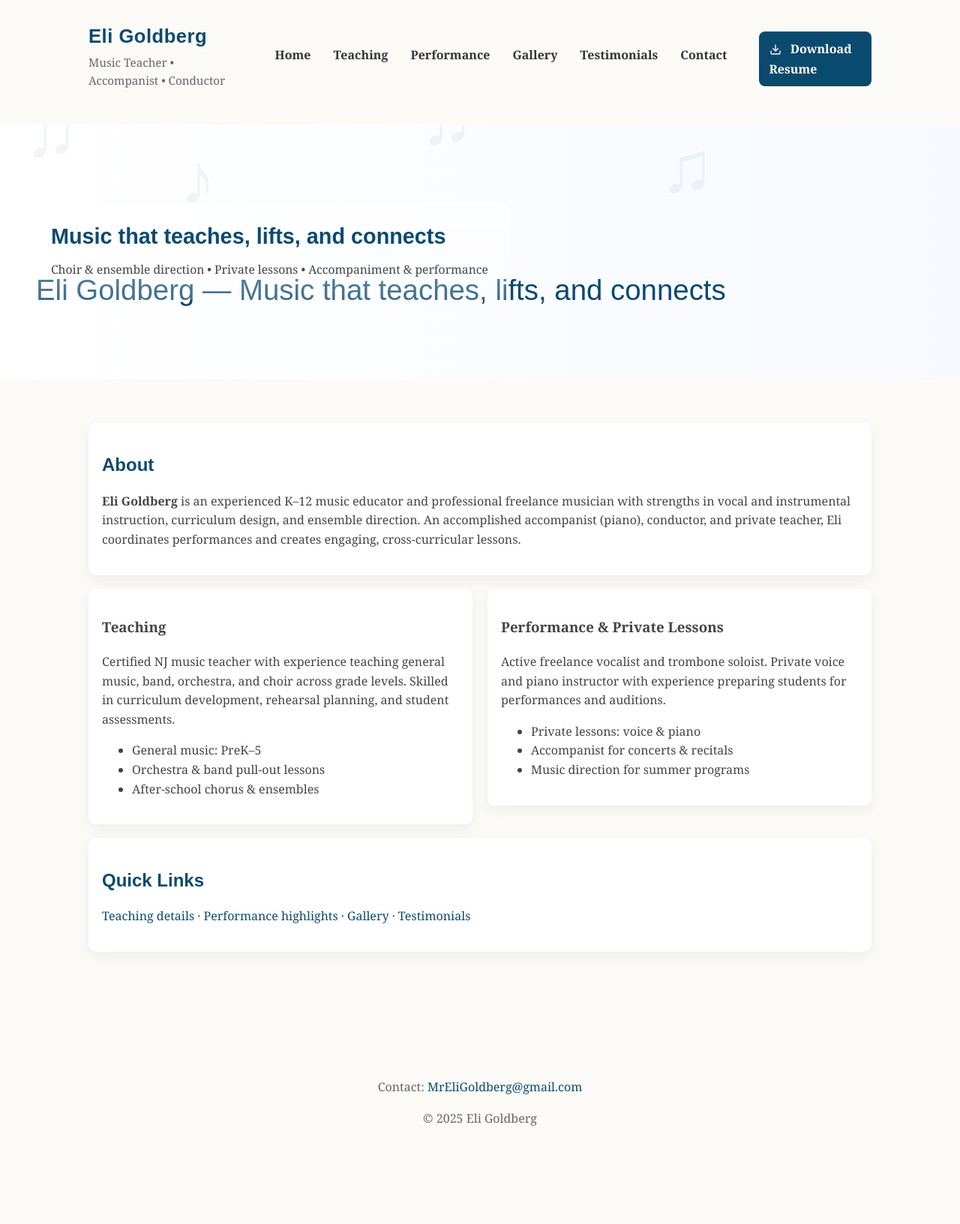
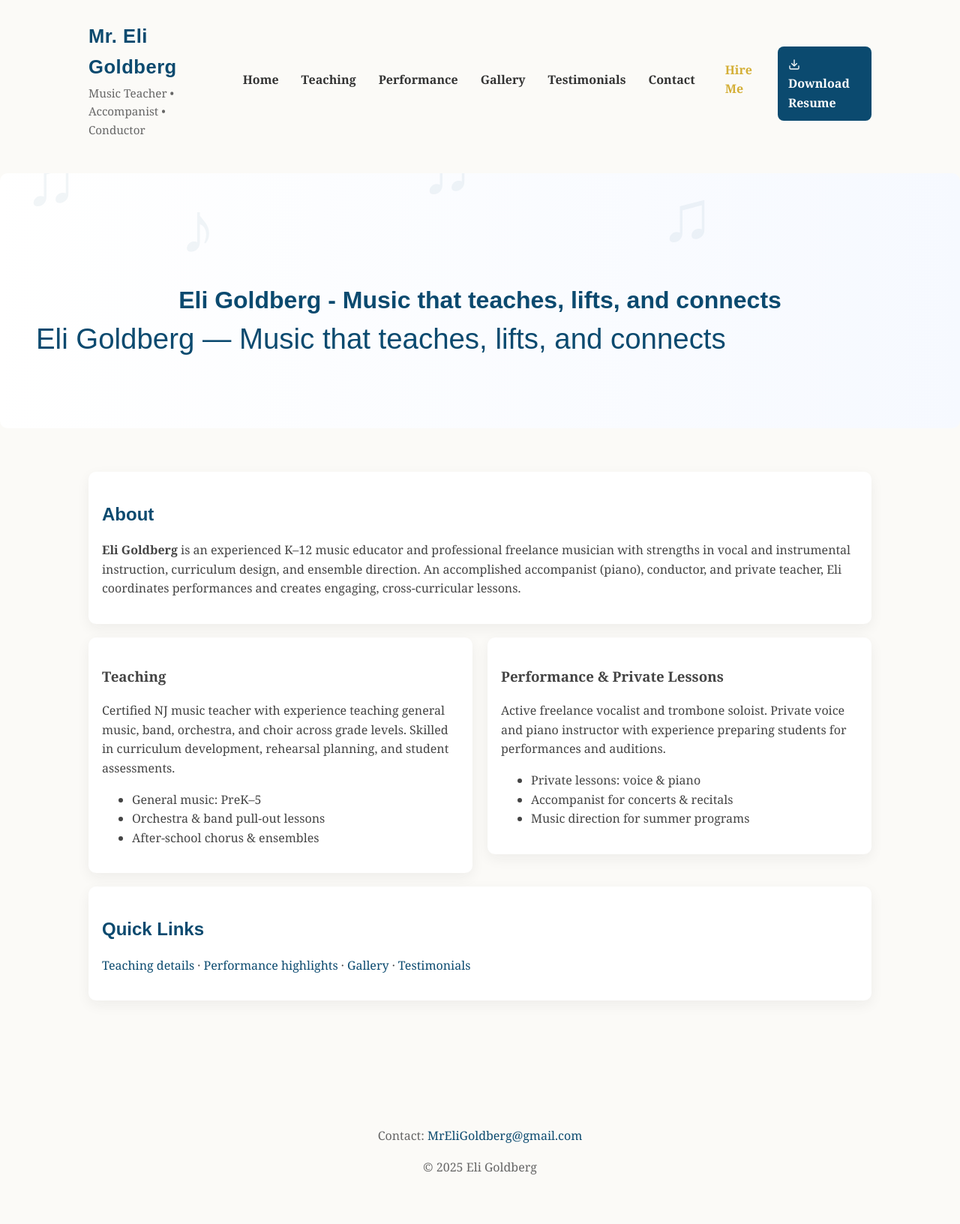
Before and after one commit to photonathan/Eli-Goldberg-site, a Jekyll site: the page built from index.md, in a window 1280 px wide. Shown: the whole page at 75% size. Built offline with Jekyll 4.4.1, drawn with Linux system fonts in a browser that asks for light colours; before the commit the page ends 1566 px from its top, so only the background shows below that.

Commit message:
Add hire me page, fix text spacing

```diff
--- a/_includes/header.html
+++ b/_includes/header.html
@@ -1,7 +1,7 @@
 <header class="site-header">
   <div class="container header-inner">
     <div class="brand">
-      <a href="/"><h1 class="site-title">Eli Goldberg</h1></a>
+      <a href="/"><h1 class="site-title">Mr. Eli Goldberg</h1></a>
       <p class="site-sub">Music Teacher • Accompanist • Conductor</p>
     </div>
       <button class="nav-toggle" aria-controls="site-nav" aria-expanded="false" aria-label="Toggle navigation">
@@ -15,6 +15,7 @@
         <a href="/testimonials/">Testimonials</a>
         <a href="/contact/">Contact</a>
       </nav>
+  <a href="/hire-me/" class="hire-link">Hire Me</a>
       <!-- moved resume button into the header so it doesn't overlap hero text -->
       <a class="btn header-resume" href="/assets/Mr-Eli-Goldberg-Resume.docx" download aria-label="Download Eli Goldberg resume (DOCX)">
         <!-- download icon (inline SVG) -->
@@ -27,9 +28,8 @@
       </a>
   </div>
   <div class="hero" style="background-image: url('/assets/img/hero-placeholder.svg')">
-    <div class="hero-overlay">
-  <h2>Music that teaches, lifts, and connects</h2>
-  <p>Choir & ensemble direction • Private lessons • Accompaniment & performance</p>
+    <div class="hero-text">
+      <h2>Eli Goldberg - Music that teaches, lifts, and connects</h2>
     </div>
   </div>
 </header>
--- a/assets/css/style.css
+++ b/assets/css/style.css
@@ -19,6 +19,8 @@ a{color:var(--accent); text-decoration:none}
 .site-nav a:active, .site-nav a:focus{outline:2px solid rgba(11,74,111,0.15)}
 .site-nav{display:flex; align-items:center}
 .header-resume{margin-left:14px}
+.hire-link{margin-left:12px; font-weight:700; color:var(--accent-2); text-decoration:none}
+.hire-link:focus{outline:2px solid rgba(212,175,55,0.25); border-radius:6px; padding:4px}
 .nav-toggle{display:none;background:none;border:0;padding:6px;cursor:pointer}
 .nav-toggle .hamburger{display:inline-block;width:22px;height:2px;background:#333;position:relative}
 .nav-toggle .hamburger::before,.nav-toggle .hamburger::after{content:'';position:absolute;left:0;width:22px;height:2px;background:#333;transition:transform 200ms ease,opacity 200ms ease}
@@ -28,8 +30,12 @@ a{color:var(--accent); text-decoration:none}
 .nav-toggle[aria-expanded="true"] .hamburger::before{transform:translateY(7px) rotate(45deg)}
 .nav-toggle[aria-expanded="true"] .hamburger::after{transform:translateY(-7px) rotate(-45deg)}
 .hero{height:340px; background-size:cover; background-position:center; display:flex; align-items:center; margin-top:18px; border-radius:10px; overflow:hidden; position:relative}
-.hero-overlay{background:linear-gradient(180deg, rgba(255,255,255,0.6), rgba(255,255,255,0.2)); padding:28px; margin-left:40px; max-width:700px; border-radius:8px; display:flex; flex-direction:column; gap:8px; z-index:2}
+.hero-overlay{background:linear-gradient(180deg, rgba(255,255,255,0.85), rgba(255,255,255,0.6)); padding:28px; margin-left:40px; max-width:700px; border-radius:8px; display:flex; flex-direction:column; gap:8px; z-index:2}
 .hero-overlay h2{margin:0 0 8px; font-family:'Poppins', Arial, sans-serif; font-size:1.8rem; color:var(--accent)}
+
+/* simple hero text (no overlay box) */
+.hero-text{width:100%; padding:28px; text-align:center;}
+.hero-text h2{margin:0; font-family:'Poppins', Arial, sans-serif; font-size:2rem; color:var(--accent); background:transparent}
 .btn{display:inline-block;padding:10px 14px;border-radius:8px;background:var(--accent);color:#fff;text-decoration:none;font-weight:600;margin-top:10px}
 .site-main{padding:30px 0}
 h2.section-title{font-family:'Poppins', Arial, sans-serif; color:var(--accent); margin-bottom:10px}
@@ -50,15 +56,17 @@ footer.site-footer{padding:18px 0; margin-top:30px; text-align:center; color:#66
   .header-resume{margin-top:12px; width:100%; display:block; text-align:center}
   .gallery-grid{grid-template-columns:repeat(2,1fr)}
   .hero{height:220px}
-  .hero-overlay{margin-left:14px; padding:18px; max-width:unset}
+  /* remove left offset on narrower screens so overlay stays centered */
+  .hero-overlay{margin-left:0; padding:18px; max-width:unset}
   .container{padding:20px}
 }
 @media (max-width:480px){
   .gallery-grid{grid-template-columns:1fr}
   .site-title{font-size:1.2rem}
   .hero-overlay h2{font-size:1.1rem}
+  .hero-text h2{font-size:1.05rem}
   .hero{height:180px}
-  .hero-overlay{margin-left:12px; padding:14px}
+  .hero-overlay{margin-left:0; padding:14px}
   /* make primary buttons full width on very small screens */
   .btn{display:block; width:100%; text-align:center; padding:12px 14px}
   .container{padding:14px}
```
Also changed, not shown: pages/for-hiring.md (added, +54 -0 lines), pages/hire-me.md (added, +54 -0 lines).
